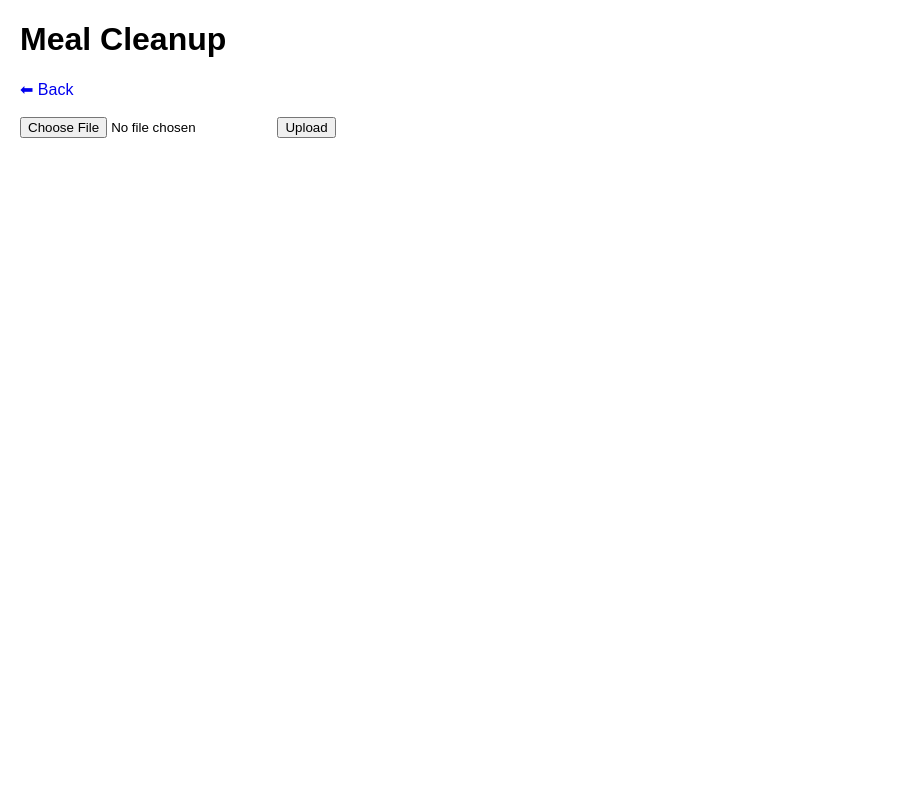
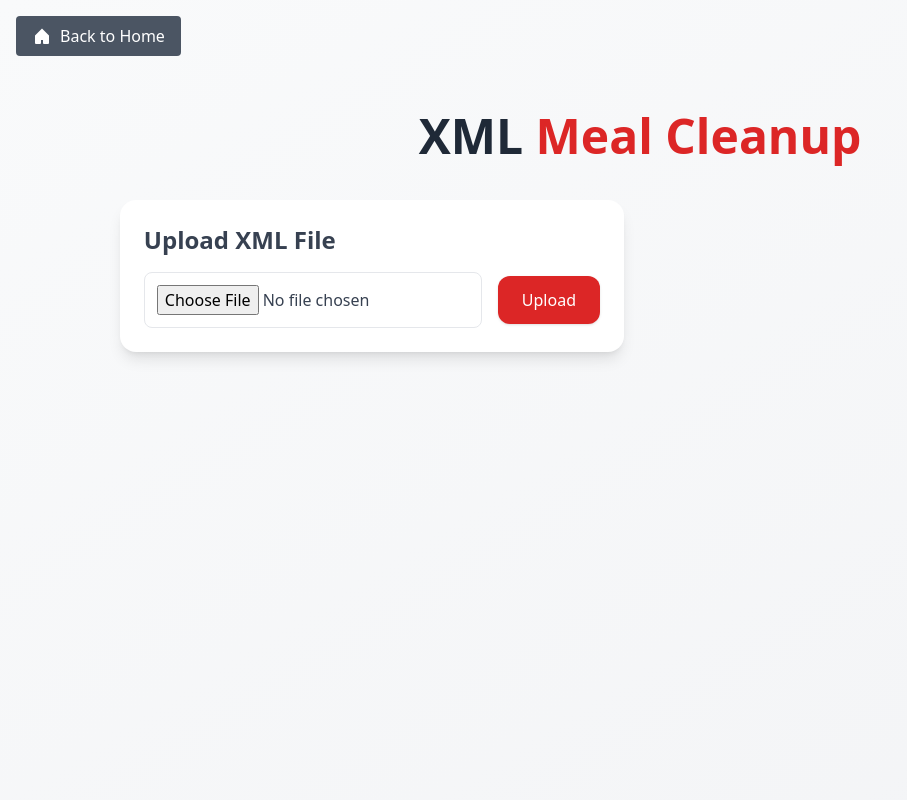
Before and after one commit to nadithakj/nodegrouper, a FastAPI app: page /meal_cleanup in a window 1280 px wide. Shown: the whole page, without its empty margins (0-907 px from the left). Run offline with FastAPI, Linux system fonts and the light colour scheme; some libraries are stand-ins or nearby versions.

Commit message:
Update meal_cleanup.html

```diff
--- a/templates/meal_cleanup.html
+++ b/templates/meal_cleanup.html
@@ -3,61 +3,92 @@
 <head>
   <meta charset="UTF-8">
   <title>Meal Cleanup</title>
+  <script src="https://cdn.tailwindcss.com"></script>
   <script src="https://cdn.jsdelivr.net/npm/canvas-confetti@1.6.0/dist/confetti.browser.min.js"></script>
-  <style>
-    body { font-family: Arial, sans-serif; margin: 20px; }
-    textarea { width: 100%; height: 300px; }
-    .hidden { display: none; }
-  </style>
 </head>
-<body>
-  <h1>Meal Cleanup</h1>
-  <a href="/" style="text-decoration:none;">⬅ Back</a>
-  <br><br>
+<body class="min-h-screen bg-gradient-to-br from-gray-50 to-gray-100 flex flex-col font-sans">
 
-  <!-- Upload Form -->
-  <form action="/meal_cleanup" method="post" enctype="multipart/form-data">
-    <input type="file" name="file" required>
-    <button type="submit">Upload</button>
+  <!-- Back to Home -->
+  <div class="mb-4 p-4">
+    <a href="/"
+       class="flex items-center bg-gray-600 text-white px-4 py-2 rounded hover:bg-gray-700 w-fit">
+      <svg xmlns="http://www.w3.org/2000/svg" class="h-5 w-5 mr-2" viewBox="0 0 20 20" fill="currentColor">
+        <path d="M10 2.5l-7 7V17a1 1 0 001 1h4a1 1 0 001-1v-3h2v3a1 1 0 001 1h4a1 1 0 001-1v-7.5l-7-7z"/>
+      </svg>
+      Back to Home
+    </a>
+  </div>
+
+  <!-- Main Content -->
+  <main class="flex-grow max-w-6xl mx-auto p-6">
+    <h1 class="text-5xl font-extrabold mb-10 text-center text-gray-800">
+      XML <span class="text-red-600">Meal Cleanup</span>
+    </h1>
+
+    <div class="grid grid-cols-1 md:grid-cols-2 gap-8">
+      <!-- Left Panel: Upload + Options -->
+      <div class="space-y-8">
+        <!-- Upload Section -->
+        <div class="bg-white shadow-lg rounded-2xl p-6">
+          <h2 class="text-2xl font-semibold mb-4 text-gray-700">Upload XML File</h2>
+          <form action="/meal_cleanup" method="post" enctype="multipart/form-data" class="flex items-center space-x-4">
+            <input type="file" name="file" class="border rounded-lg p-3 w-full text-gray-700" required>
+            <button type="submit" class="bg-red-600 text-white px-6 py-3 rounded-xl hover:bg-red-700 shadow">
+              Upload
+            </button>
           </form>
-
-  {% if xml_preview %}
-  <h2>Original XML Preview</h2>
-  <textarea readonly>{{ xml_preview }}</textarea>
-  {% endif %}
+        </div>
 
         {% if empty_tags %}
-  <h2>Select Empty Tags to Remove</h2>
-  <form action="/meal_cleanup_clean" method="post">
+        <!-- Select Tags -->
+        <div class="bg-white shadow-lg rounded-2xl p-6">
+          <h2 class="text-2xl font-semibold mb-4 text-gray-700">Select Empty Tags to Remove</h2>
+          <form action="/meal_cleanup_clean" method="post" class="space-y-3">
             <input type="hidden" name="xml_content" value="{{ xml_preview|e }}">
             {% for tag in empty_tags %}
-      <input type="checkbox" name="tags_to_remove" value="{{ tag }}"> {{ tag }}<br>
+              <label class="flex items-center space-x-2">
+                <input type="checkbox" name="tags_to_remove" value="{{ tag }}" class="h-4 w-4 text-red-600">
+                <span>{{ tag }}</span>
+              </label>
             {% endfor %}
-    <br>
-    <button type="submit">Clean XML</button>
+            <button type="submit" class="mt-4 bg-green-600 text-white px-6 py-3 rounded-xl hover:bg-green-700 shadow">
+              Clean XML
+            </button>
           </form>
+        </div>
+        {% endif %}
+      </div>
+
+      <!-- Right Panel: Previews -->
+      <div class="space-y-8">
+        {% if xml_preview %}
+        <!-- Original Preview -->
+        <div class="bg-white shadow-lg rounded-2xl p-6">
+          <h2 class="text-2xl font-semibold mb-4 text-gray-700">Original XML Preview</h2>
+          <textarea readonly class="w-full h-64 border rounded-lg p-4 font-mono bg-gray-100 text-gray-800">{{ xml_preview }}</textarea>
+        </div>
         {% endif %}
 
         {% if cleaned_xml %}
-  <h2>Cleaned XML</h2>
-  <textarea readonly>{{ cleaned_xml }}</textarea>
-  <br><br>
+        <!-- Cleaned Preview -->
+        <div class="bg-white shadow-lg rounded-2xl p-6">
+          <h2 class="text-2xl font-semibold mb-4 text-gray-700">Cleaned XML</h2>
+          <textarea readonly class="w-full h-64 border rounded-lg p-4 font-mono bg-gray-100 text-gray-800">{{ cleaned_xml }}</textarea>
+        </div>
+
+        <!-- Download -->
+        <div class="bg-white shadow-lg rounded-2xl p-6 text-center">
           <form id="downloadForm" action="/meal_download" method="post" onsubmit="launchConfetti()">
             <input type="hidden" name="file_content" value="{{ cleaned_xml|e }}">
-    <button type="submit">Download Cleaned XML</button>
+            <button type="submit" class="bg-blue-600 text-white px-8 py-3 rounded-xl hover:bg-blue-700 shadow text-lg">
+              Download Cleaned XML
+            </button>
           </form>
+        </div>
         {% endif %}
+      </div>
+    </div>
+  </main>
 
-  <script>
-    function launchConfetti() {
-      setTimeout(() => {
-        confetti({
-          particleCount: 150,
-          spread: 70,
-          origin: { y: 0.6 }
-        });
-      }, 100);
-    }
-  </script>
-</body>
-</html>
+  <!-- Footer -->
+  <footer class="p-6 text-center text-gray-500 text-sm border-t border-gray-200"
```
Lines whose indentation alone changed are shown as unchanged.
